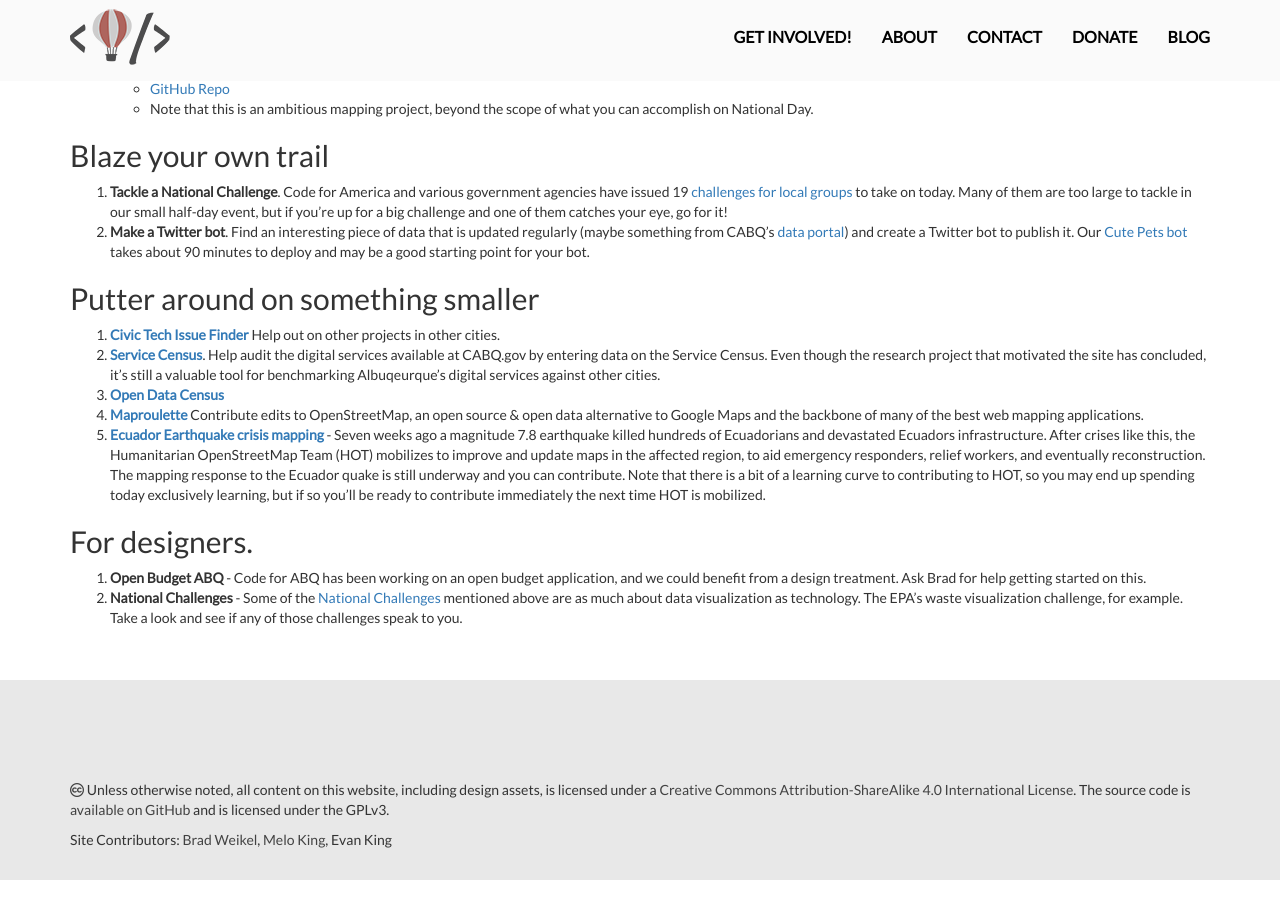
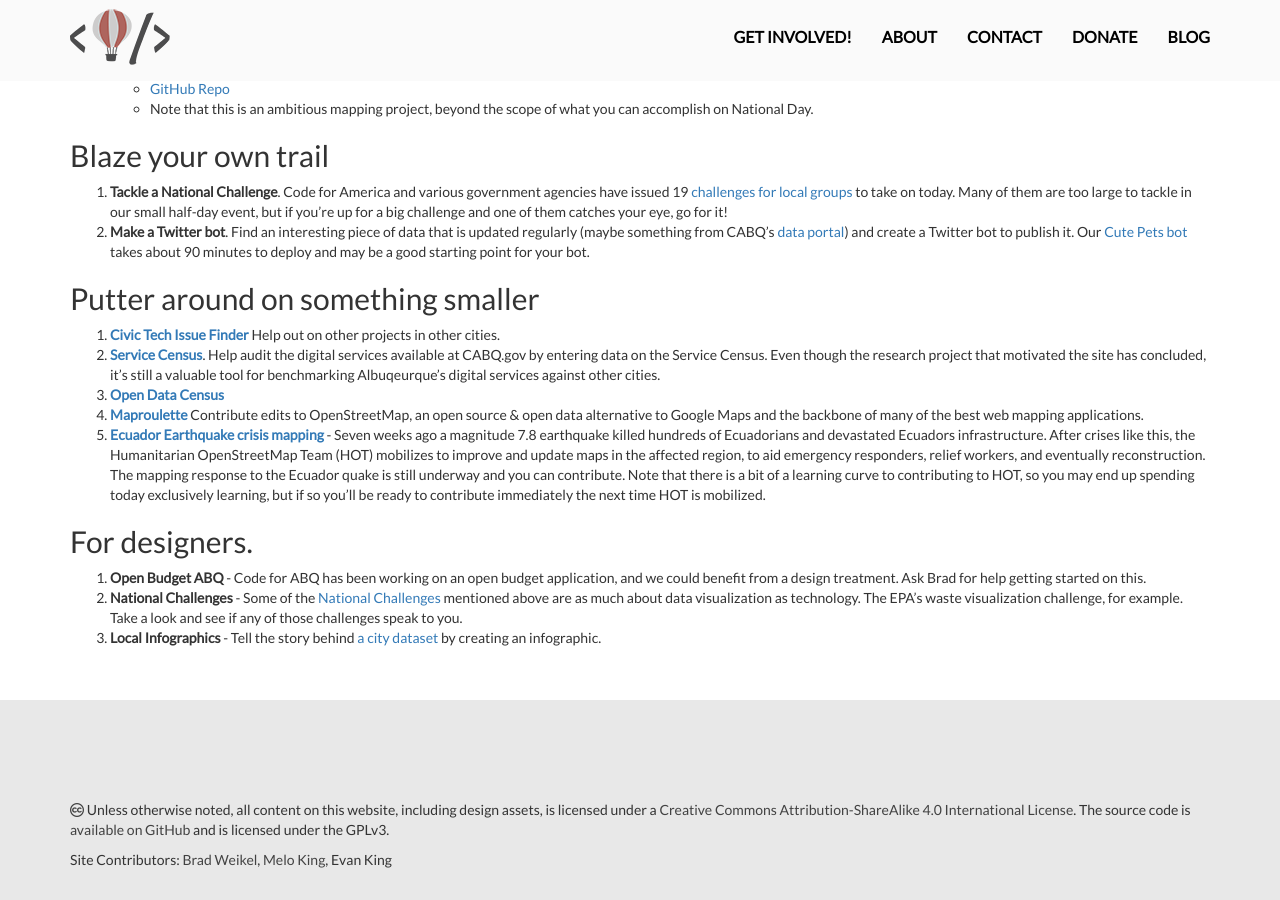
Before and after one commit to ThomasWomack/Code-for-NM, a Jekyll site: the page built from hackspace.md, in a window 1280 px wide and 900 px high, scrolled down 507 px. Built offline with Jekyll 4.4.1, drawn with Linux system fonts in a browser that asks for light colours; nearby versions of some CDN libraries.

Commit message:
Update hackspace.md

```diff
--- a/hackspace.md
+++ b/hackspace.md
@@ -51,3 +51,4 @@
 
 1. **Open Budget ABQ** - Code for ABQ has been working on an open budget application, and we could benefit from a design treatment. Ask Brad for help getting started on this.
 2. **National Challenges** - Some of the [National Challenges](https://www.codeforamerica.org/events/national-day-2016) mentioned above are as much about data visualization as technology. The EPA's waste visualization challenge, for example. Take a look and see if any of those challenges speak to you.
+3. **Local Infographics** - Tell the story behind [a city dataset](https://www.cabq.gov/abq-data/) by creating an infographic.
```
